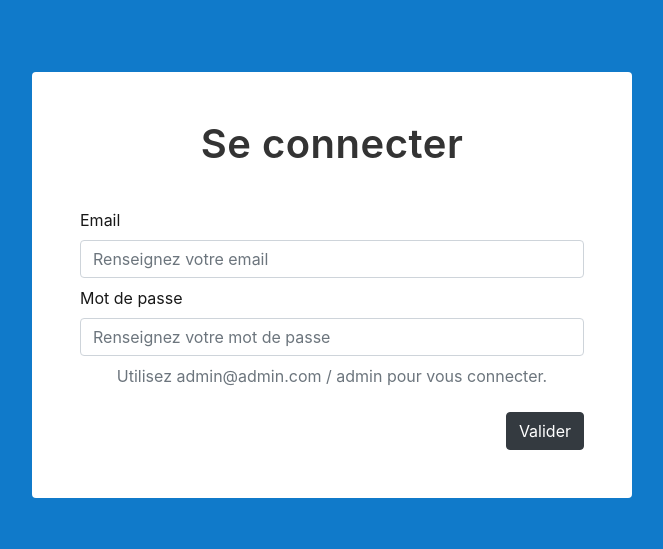
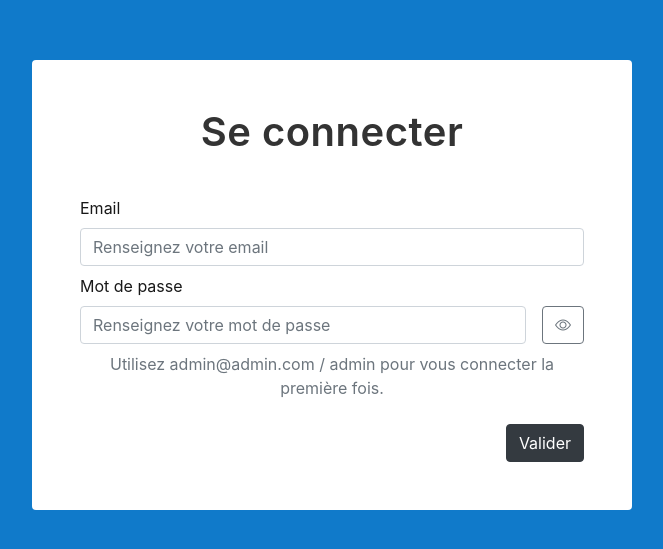
Before and after one commit to s-hellot/technical-test-backoffice, a Vue app in the folder frontend/: page / in a window 1280 px wide. Shown: the part 115-664 px from the top of the page, without its empty margins (308-971 px from the left). Built offline with nearby package versions, Linux system fonts and the light colour scheme.

Commit message:
ux improvement and readme added

```diff
--- /dev/null
+++ b/frontend/src/components/PasswordInput.vue
@@ -0,0 +1,55 @@
+<template>
+    <div class="d-flex align-items-center">
+        <input
+            :id="id"
+            :value="modelValue"
+            @input="onInput"
+            :type="show ? 'text' : 'password'"
+            class="form-control"
+            :class="{ 'is-invalid': error }"
+            :placeholder="placeholder"
+        />
+        <button type="button" class="btn btn-outline-secondary position-relative ml-3" @click="toggle">
+            <i :class="show ? 'bi bi-eye-slash' : 'bi bi-eye'"></i>
+        </button>
+    </div>
+</template>
+
+<script lang="ts">
+export default {
+    name: "PasswordInput",
+    props: {
+        modelValue: {
+            type: String,
+            default: ''
+        },
+        error: {
+            type: Boolean,
+            default: false
+        },
+        id: {
+            type: String,
+            default: "password",
+        },
+        placeholder: {
+            type: String,
+            default: "Renseignez votre mot de passe",
+        },
+    },
+    emits: ["update:modelValue"],
+    data() {
+        return {
+            show: false,
+        };
+    },
+    methods: {
+        toggle() {
+            this.show = !this.show;
+        },
+        onInput(event: Event) {
+            const target = event.target as HTMLInputElement;
+            this.$emit('update:modelValue', target.value);
+        }
+    },
+};
+</script>
--- a/frontend/src/components/UserForm.vue
+++ b/frontend/src/components/UserForm.vue
@@ -66,25 +66,11 @@
         <div class="d-flex">
             <div class="mb-3 flex-grow-1">
                 <label for="password" class="form-label">Nouveau mot de passe</label>
-                <div class="d-flex"
+                <PasswordInput
+                    v-model="newUser.password"
+                    :error="v$.newUser.password.$error"
                     :class="{ 'is-invalid': v$.newUser.password.$error }"
-                >
-                    <input
-                        id="password"
-                        v-model="newUser.password"
-                        :type="showPassword ? 'text' : 'password'"
-                        class="form-control"
-                        :class="{ 'is-invalid': v$.newUser.password.$error }"
-                        placeholder="Renseignez votre mot de passe"
-                    />
-                    <button
-                        type="button"
-                        class="btn btn-outline-secondary position-relative ml-3"
-                        @click="togglePassword"
-                    >
-                        <i :class="showPassword ? 'bi bi-eye-slash' : 'bi bi-eye'"></i>
-                    </button>
-                </div>
+                />
                 <div v-if="v$.newUser.password.$error" class="invalid-feedback">
                     Veuillez renseigner un mot de passe d'au moins 6 caractères.
                 </div>
@@ -125,11 +111,13 @@ import { updateUser, createUser, deleteUser } from '../api/user'
 import type { AxiosResponse } from 'axios';
 import { required, email, minLength, helpers } from '@vuelidate/validators'
 import ConfirmButton from './ConfirmButton.vue';
+import PasswordInput from './PasswordInput.vue';
 
 export default defineComponent({
     name: 'UserForm',
     components: {
-        ConfirmButton
+        ConfirmButton,
+        PasswordInput
     },
     props: {
         user: {
@@ -172,8 +160,8 @@ export default defineComponent({
                     }),
                 },
                 password: this.edit
-                    ? { minLength: minLength(6) }
-                    : { required, minLength: minLength(6) }
+                    ? { minLength: minLength(5) }
+                    : { required, minLength: minLength(5) }
             },
         }
     },
--- a/frontend/src/pages/LoginPage.vue
+++ b/frontend/src/pages/LoginPage.vue
@@ -1,6 +1,8 @@
 <template>
     <div class="d-flex justify-content-center align-items-center" style="height: 100vh;">
-        <div class="bg-white p-5 rounded d-flex flex-column mx-auto" style="width: 600px">
+        <div class="bg-white p-5 rounded d-flex flex-column mx-auto" style="width: 600px"
+             :class="{'loading': loading}"
+        >
             <h1 class="title text-center mb-4">Se connecter </h1>
 
             <div v-if="loginFailed" class="d-flex justify-content-center invalid-feedback">
@@ -20,13 +22,9 @@
             <div class="pt-2">
                 <label for="password" class="form-label">Mot de passe</label>
                 <div>
-                    <input
-                        id="password"
-                        v-model="password"
-                        type="password"
-                        class="form-control"
-                        :class="{ 'is-invalid': passwordHasError || loginFailed }"
-                        placeholder="Renseignez votre mot de passe"
+                    <PasswordInput v-model="password"
+                                   :error="passwordHasError || loginFailed"
+                                   :class="{ 'is-invalid': passwordHasError }"
                     />
                     <div v-if="passwordHasError" class="invalid-feedback">
                         Veuillez renseigner un mot de passe.
@@ -35,13 +33,24 @@
             </div>
 
             <div class="mt-2 d-flex justify-content-center">
-                <div class="text-muted">
-                    Utilisez admin@admin.com / admin pour vous connecter.
+                <div class="text-muted text-center">
+                    Utilisez admin@admin.com / admin pour vous connecter la première fois.
                 </div>
             </div>
 
             <div class="pt-4 d-flex">
-                <button class="btn btn-dark ml-auto" @click="onLogin"> Valider </button>
+                <button class="btn btn-dark ml-auto"
+                        :disabled="loading"
+                        @click="onLogin"
+                >
+                    <div v-if="loading">
+                        <span class="spinner-border spinner-border-sm" role="status" aria-hidden="true"></span>
+                        Chargement...
+                    </div>
+                    <div v-else>
+                        Valider
+                    </div>
+                </button>
             </div>
 
         </div>
@@ -52,9 +61,13 @@
 import useVuelidate from '@vuelidate/core'
 import { required, email } from '@vuelidate/validators'
 import { login } from '../api/auth'
+import PasswordInput from '@/components/PasswordInput.vue'
 
 export default {
     name: 'LoginPage',
+    components: {
+        PasswordInput
+    },
     setup() {
         return { v$: useVuelidate() }
     },
@@ -62,7 +75,8 @@ export default {
         return {
             email: '',
             password: '',
-            loginFailed: false
+            loginFailed: false,
+            loading: false
         }
     },
     validations() {
@@ -88,12 +102,15 @@ export default {
         },
         async handleLogin() {
             try {
+                this.loading = true
                 const { data } = await login({ email: this.email, password: this.password })
                 localStorage.setItem('token', data.token)
                 this.$router.push('/users')
                 this.loginFailed = false
             } catch (e) {
                 this.loginFailed = true
+            } finally {
+                this.loading = false
             }
         }
     },
--- a/frontend/src/pages/UserListPage.vue
+++ b/frontend/src/pages/UserListPage.vue
@@ -114,7 +114,7 @@ export default {
             }
             this.searchTimeout = setTimeout(async () => {
                 await this.loadUsers()
-            }, 1500)
+            }, 1000)
         },
         async onCreated() {
             this.displayNewForm = false
```
Also changed, not shown: 1 other file (tests, documents, lock files or other folders).
